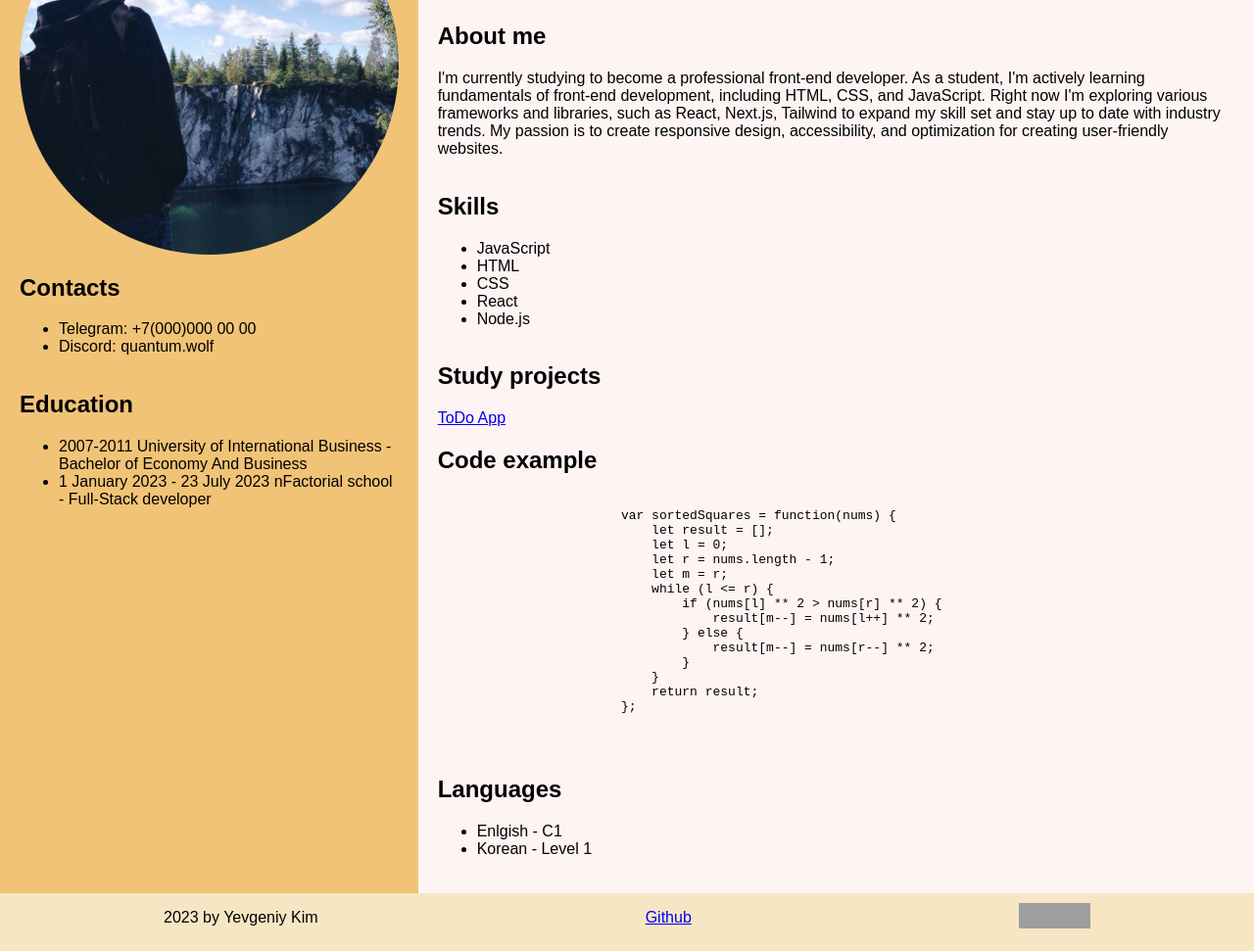
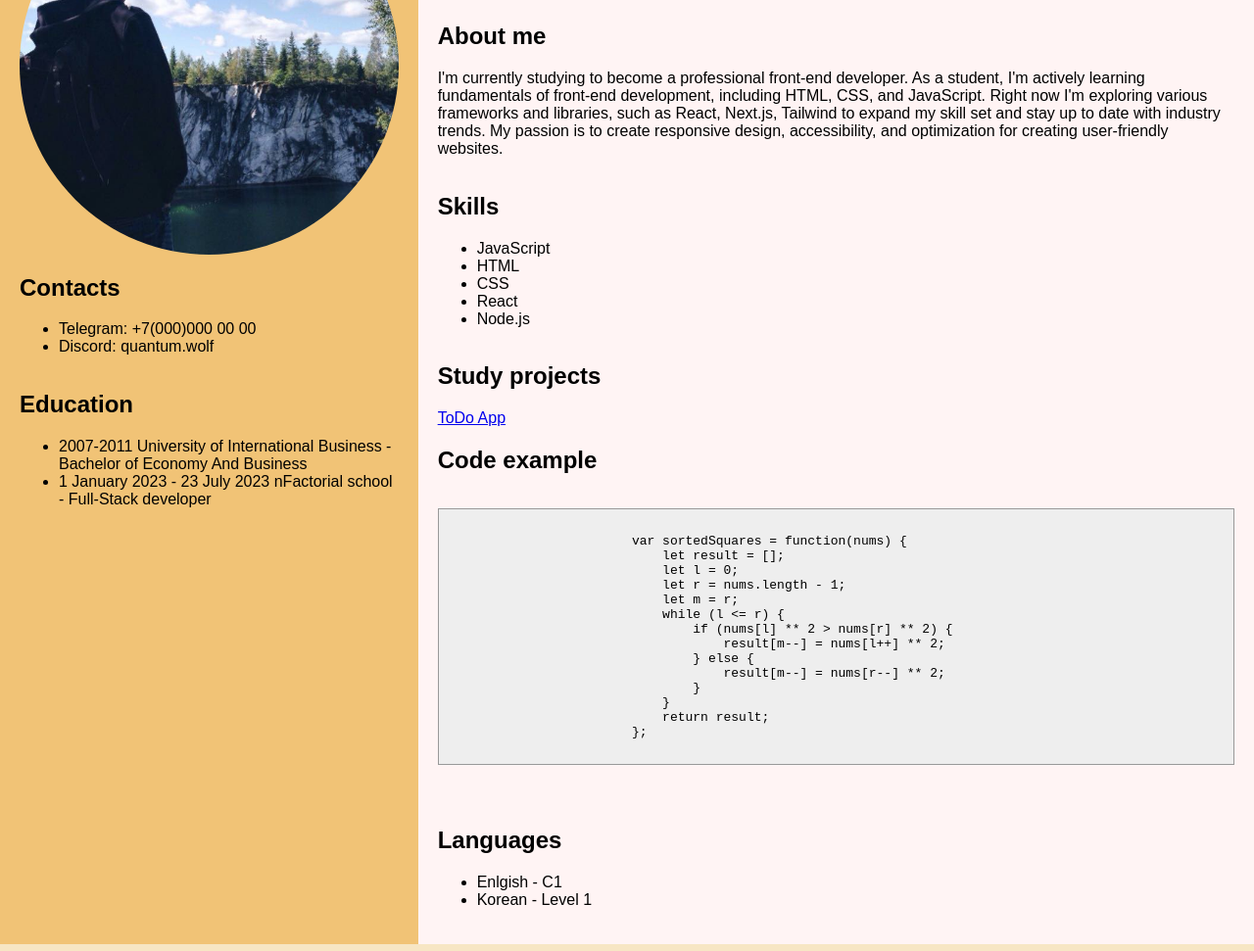
Before and after one commit to KimYevgeniy/rsschool-cv, a plain HTML site: page index.html in a window 1280 px wide. Shown: the part 229-1200 px from the top of the page at 98% size. Drawn offline with Linux system fonts and the light colour scheme; grey boxes are pictures that could not be loaded; a web font is replaced by a local one.

Commit message:
fix: added class

```diff
--- a/css/style.css
+++ b/css/style.css
@@ -33,6 +33,13 @@ body {
     padding: 20px 20px;
     background-color: #FFF4F4;
 }
+.code {
+    background-color: #eee;
+    border: 1px solid #999;
+    display: block;
+    text-align: start;
+    padding: 10px;
+}
 .footer {
     display: flex;
     justify-content: space-around;
```
